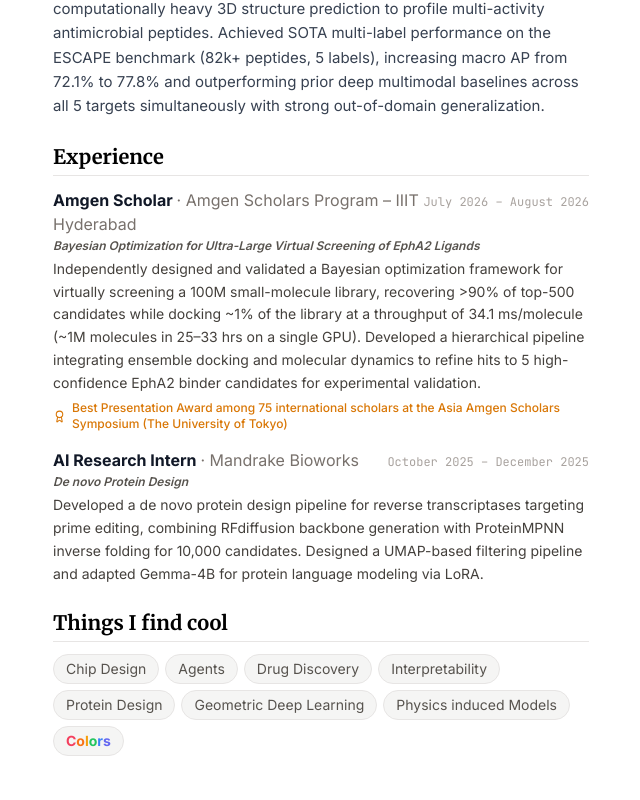
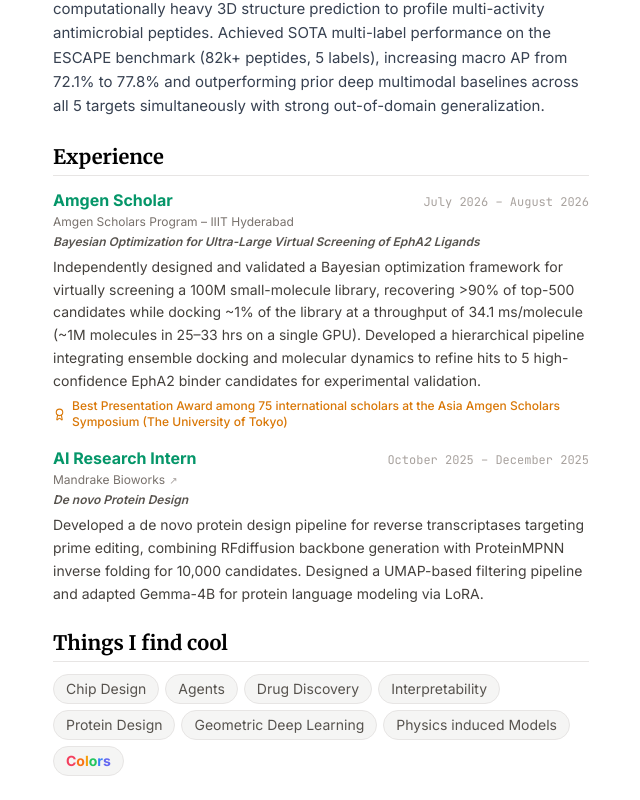
Before and after one commit to 0xGu4rdI4N/blog, a Next.js app: page /blog/ in a window 1280 px wide. Shown: the part 848-1648 px from the top of the page, without its empty margins (319-959 px from the left). Built offline with nearby package versions, Linux system fonts and the light colour scheme.

Commit message:
style: highlight experience designation in theme green and make org subtitle compact

```diff
--- a/src/app/page.js
+++ b/src/app/page.js
@@ -155,12 +155,24 @@ export default function Home() {
                                 {EXPERIENCES.map((exp, i) => (
                                     <div key={i} className="group">
                                         <div className="flex flex-col sm:flex-row sm:items-baseline sm:justify-between gap-1">
-                                            <h3 className="font-bold text-base text-gray-900 dark:text-gray-100 group-hover:text-emerald-600 transition-colors">
-                                                {exp.role} <span className="font-normal text-stone-500 dark:text-stone-400">· {exp.org}</span>
+                                            <h3 className="font-bold text-base text-emerald-600 dark:text-emerald-400">
+                                                {exp.role}
                                             </h3>
                                             <span className="text-xs text-stone-400 font-mono shrink-0">{exp.period}</span>
                                         </div>
-                                        <p className="text-xs font-semibold text-stone-600 dark:text-stone-400 mt-0.5 mb-1 italic">
+                                        {exp.org && (
+                                            <p className="text-xs text-stone-500 dark:text-stone-400 mt-0.5">
+                                                {exp.link ? (
+                                                    <a href={exp.link} target="_blank" rel="noopener noreferrer" className="hover:underline hover:text-emerald-600 dark:hover:text-emerald-400 inline-flex items-center gap-1">
+                                                        <span>{exp.org}</span>
+                                                        <span className="text-[10px] text-stone-400">↗</span>
+                                                    </a>
+                                                ) : (
+                                                    exp.org
+                                                )}
+                                            </p>
+                                        )}
+                                        <p className="text-xs font-semibold text-stone-600 dark:text-stone-400 mt-1 mb-1.5 italic">
                                             {exp.project}
                                         </p>
                                         <p className="text-stone-700 dark:text-stone-300 text-[14px] leading-relaxed">
```
